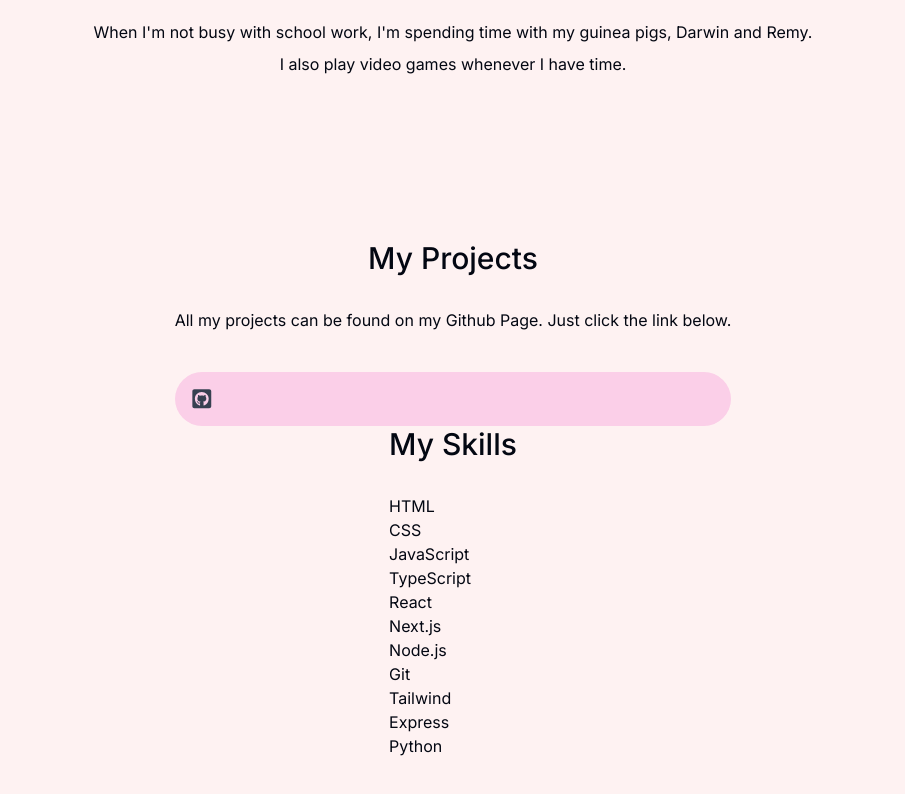
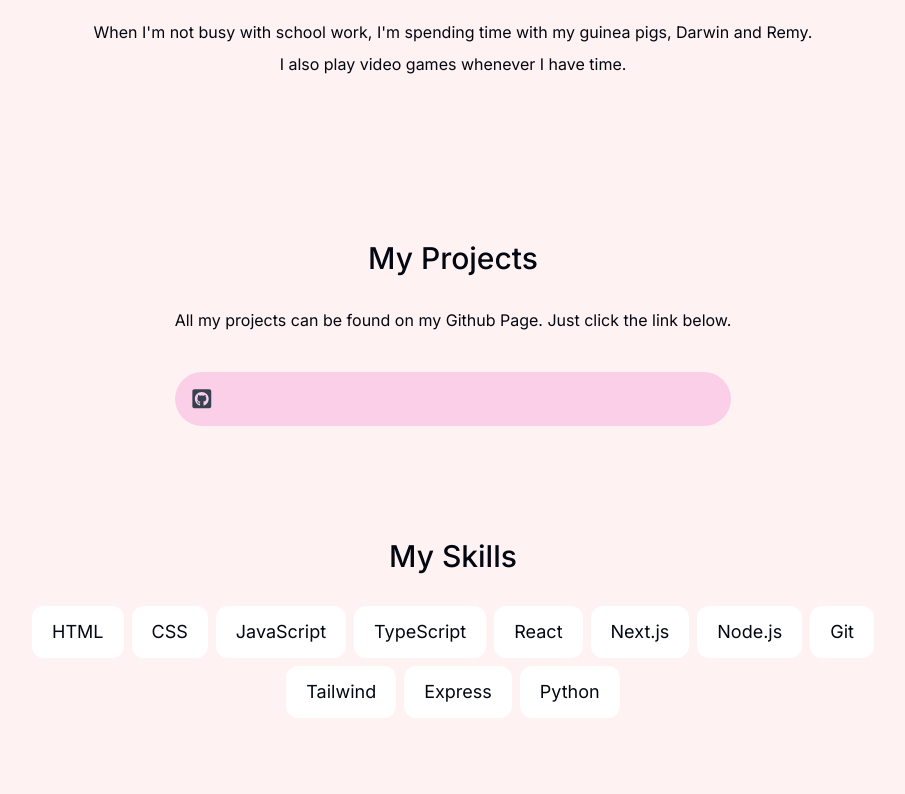
Before and after one commit to mariavo1/itmd543react, a Next.js app: page / in a window 1280 px wide. Shown: the part 928-1722 px from the top of the page, without its empty margins (187-1092 px from the left). Built offline with nearby package versions, Linux system fonts and the light colour scheme.

Commit message:
Add styling to skills

```diff
--- a/components/projects.tsx
+++ b/components/projects.tsx
@@ -4,7 +4,7 @@ import { FaGithubSquare } from "react-icons/fa";
 
 export default function Projects() {
   return (
-    <section id="projects" className="scroll-mt-28">
+    <section id="projects" className="scroll-mt-28 mb-28">
         <SectionHeading>My projects</SectionHeading>
 
         <p>
--- a/components/skills.tsx
+++ b/components/skills.tsx
@@ -4,11 +4,11 @@ import { skillsData } from '@/lib/data';
 
 export default function Skills() {
   return (
-    <section>
+    <section id="skills" className="mb-28 max-w-[53rem] scroll-mt-28 text-center sm:bm-40">
         <SectionHeading>My skills</SectionHeading>
-        <ul>
+        <ul className="flex flex-wrap justify-center gap-2 text-lg">
             {skillsData.map((skill, index) => (
-                <li key={index}>{skill}</li>
+                <li className="bg-white borderBlack rounded-xl px-5 py-3 dark:bg-white/10 dark:text-white/80" key={index}>{skill}</li>
             ))}
         </ul>
     </section>
```
